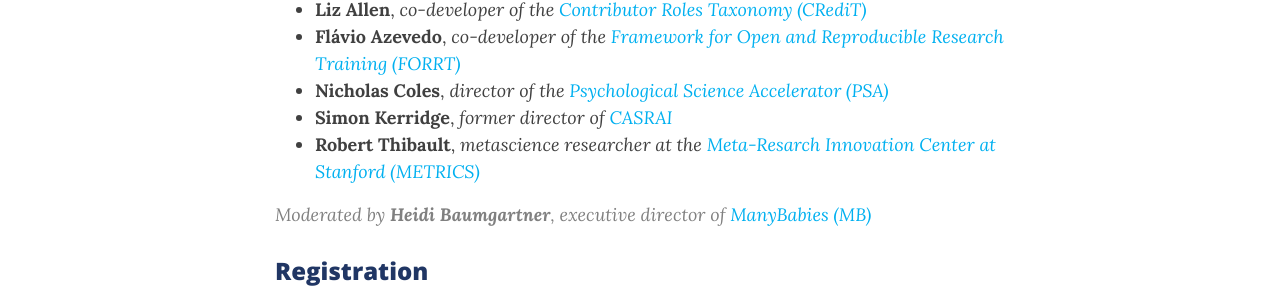
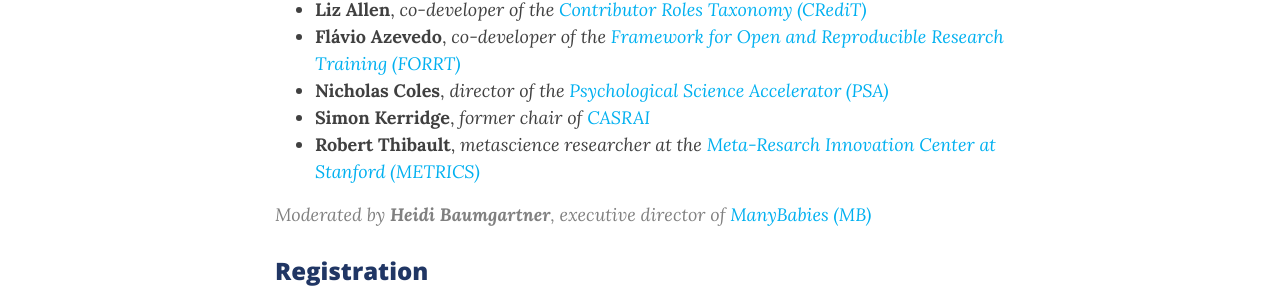
Before and after one commit to heidibaum/bigteamsciencelab.github.io, a Jekyll site: the page built from events.md, in a window 1280 px wide and 900 px high, scrolled down 1128 px. Shown: the part 154-454 px from the top of the window. Built offline with Jekyll 4.4.1, drawn with Linux system fonts in a browser that asks for light colours; nearby versions of some CDN libraries; comment, search, counter and statistics services are not loaded.

Commit message:
Update events.md

```diff
--- a/events.md
+++ b/events.md
@@ -19,7 +19,7 @@
 * **Liz Allen**,  *co-developer of the [Contributor Roles Taxonomy (CRediT)](https://casrai.org/credit/)*
 * **Flávio Azevedo**,  *co-developer of the [Framework for Open and Reproducible Research Training (FORRT)](https://forrt.org)*
 * **Nicholas Coles**, *director of the [Psychological Science Accelerator (PSA)](https://psysciacc.org/)*
-* **Simon Kerridge**, *former director of [CASRAI](https://casrai.org/about/)*
+* **Simon Kerridge**, *former chair of [CASRAI](https://casrai.org/about/)*
 * **Robert Thibault**, *metascience researcher at the [Meta-Resarch Innovation Center at Stanford (METRICS)](https://metrics.stanford.edu/)*
 
 >Moderated by **Heidi Baumgartner**, *executive director of [ManyBabies (MB)](https://manybabies.github.io/)*
```
